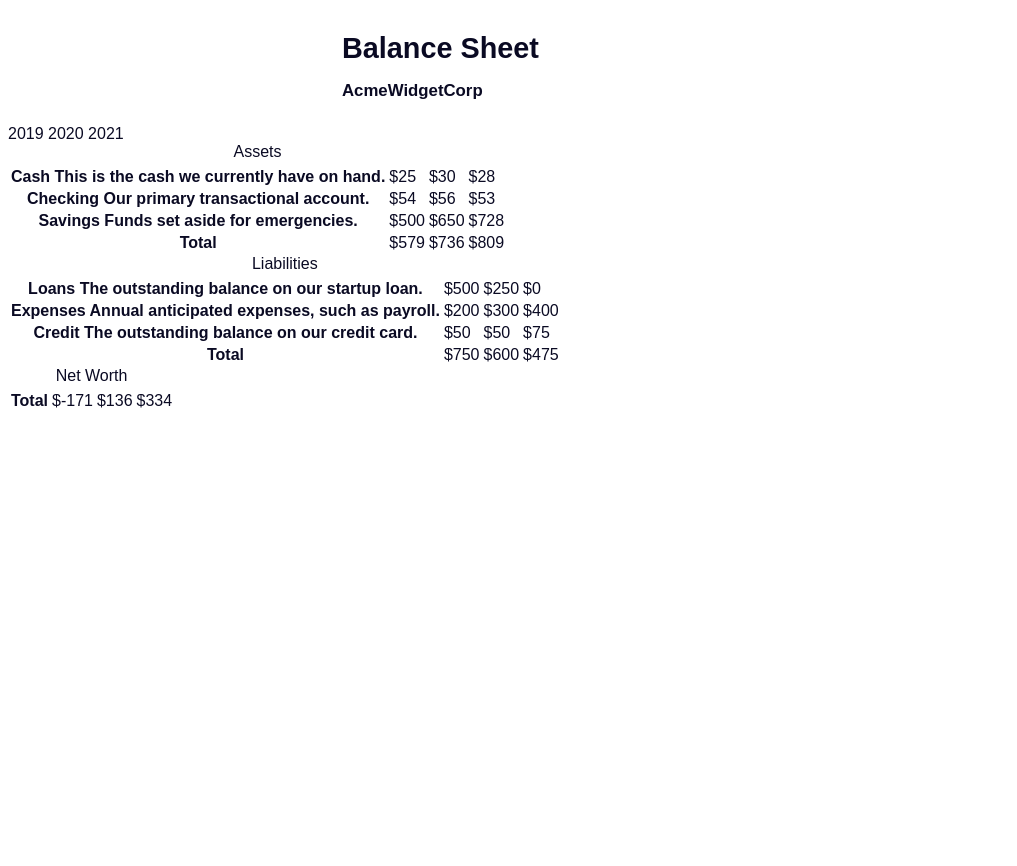
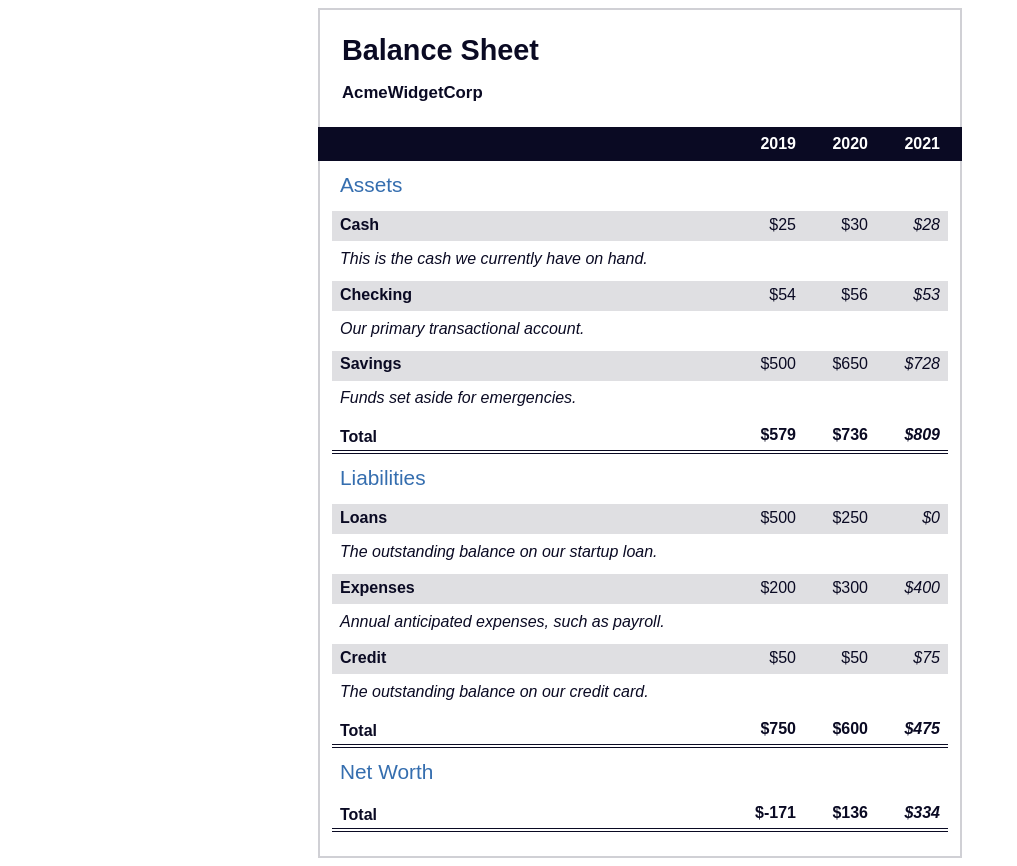
Before and after one commit to aryers/fcc-balance-sheet, a plain HTML site: page index.html in a window 1280 px wide. Shown: the whole page, without its empty margins (0-1017 px from the left). Before the commit the page ends 800 px from the top, so only its background shows below. Drawn offline with Linux system fonts and the light colour scheme.

Commit message:
Update styles.css

```diff
--- a/styles.css
+++ b/styles.css
@@ -42,3 +42,112 @@ h1 .flex span:first-of-type{
 h1 .flex span:last-of-type{
     font-size: 1.2em;
 }
+section{
+    max-width: 40rem;
+    margin: 0 auto;
+    border: 2px solid #d0d0d5;
+}
+#years{
+    display: flex;
+    justify-content: flex-end;
+    position: sticky;
+    top: 0;
+    color: #fff;
+    background-color: #0a0a23;
+/*The calc() function is a CSS function that allows you to calculate a value based on other values.
+For example, you can use it to calculate the width of the viewport minus the margin of an element:*/
+    margin: 0 -2px;
+    padding: 0.5rem calc(1.25rem + 2px) 0.5rem 0;
+    z-index: 999;
+}
+#years span[class]{
+    font-weight: bold;
+    width: 4.5rem;
+    text-align: right;
+}
+.table-wrap{
+    padding: 0 0.75rem 1.5rem 0.75rem;
+}
+/*The :not() pseudo-selector is used to target all elements that do not match the selector -
+in this case, any of your span elements that do not have the sr-only class.
+span{
+    font-weight: normal;
+}*/
+table{
+    border-collapse: collapse;
+    border: 0;
+    position: relative;
+    width: 100%;
+    margin-top: 3rem;
+}
+table caption{
+    color: #356eaf;
+    font-size: 1.3em;
+    font-weight: normal;
+    position: absolute;
+    top: -2.25rem;
+    left: 0.5rem;
+}
+tbody td{
+    width: 100vw;
+    min-width: 4rem;
+    max-width: 4rem;
+}
+
+tbody th{
+/*width of the entire container, less 12rem.*/
+    width: calc(100% - 12rem);
+}
+tr[class="total"]{
+    border-bottom: 4px double #0a0a23;
+    font-weight: bold;
+}
+/* target the th elements within your table rows
+where the class is total. */
+tr[class="total"] th{
+    text-align: left;
+    padding: 0.5rem 0 0.25rem 0.5rem;
+}
+tr.total td{
+    text-align: right;
+    padding: 0 0.25rem;
+}
+/*The :nth-of-type() pseudo-selector is used to target
+specific elements based on their order among siblings of the same type.*/
+tr.total td:nth-of-type(3){
+    padding-right: 0.5rem;
+}
+
+tr.total:hover{
+    background-color: #99c9ff;
+}
+
+td.current {
+    font-style: italic;
+}
+
+tr.data{
+    background-image: linear-gradient(to bottom, #dfdfe2 1.845rem, white 1.845rem);
+}
+
+tr.data th .description {
+    display: block;
+    font-weight: normal;
+    font-style: italic;
+    padding: 1rem 0 0.75rem;
+    margin-right: -13.5rem;
+}
+
+tr.data th{
+    text-align: left;
+    padding-top: 0.3rem;
+    padding-left: 0.5rem;
+}
+tr.data td{
+    text-align: right;
+    vertical-align: top;
+    padding: 0.3rem 0.25rem 0;
+}
+tr.data td:last-of-type{
+    padding-right: 0.5rem;
+}
```
